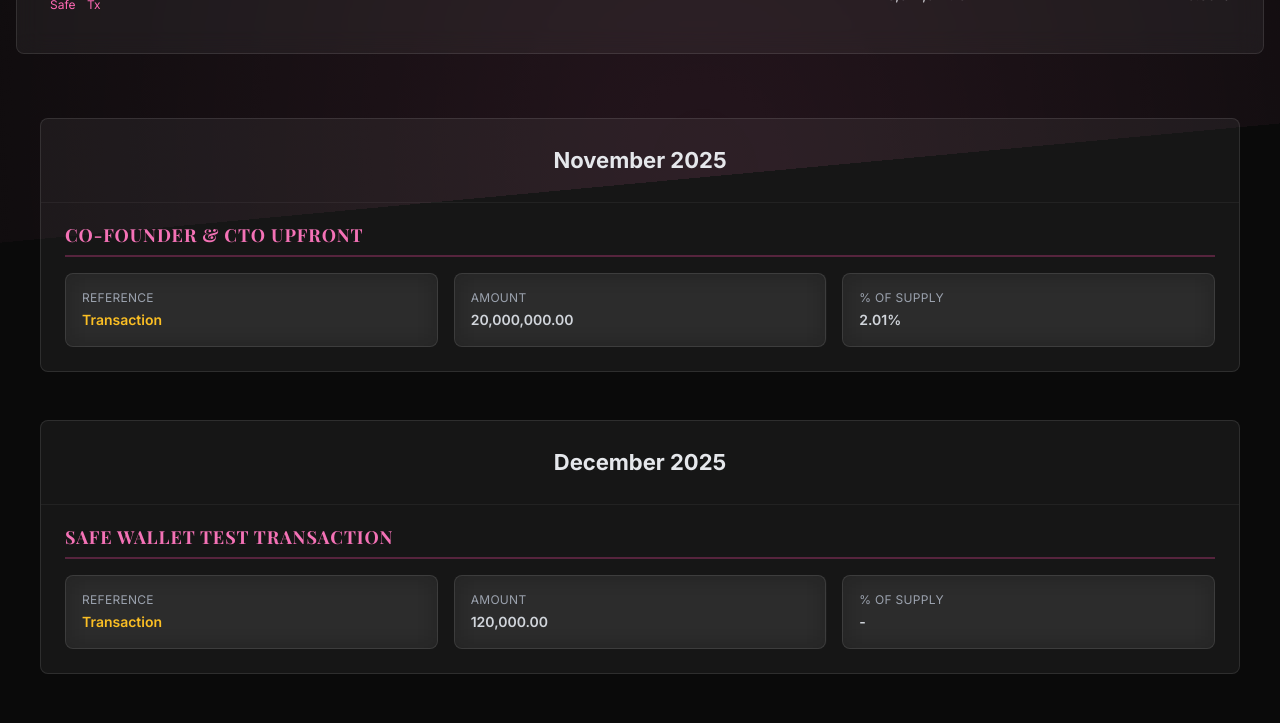
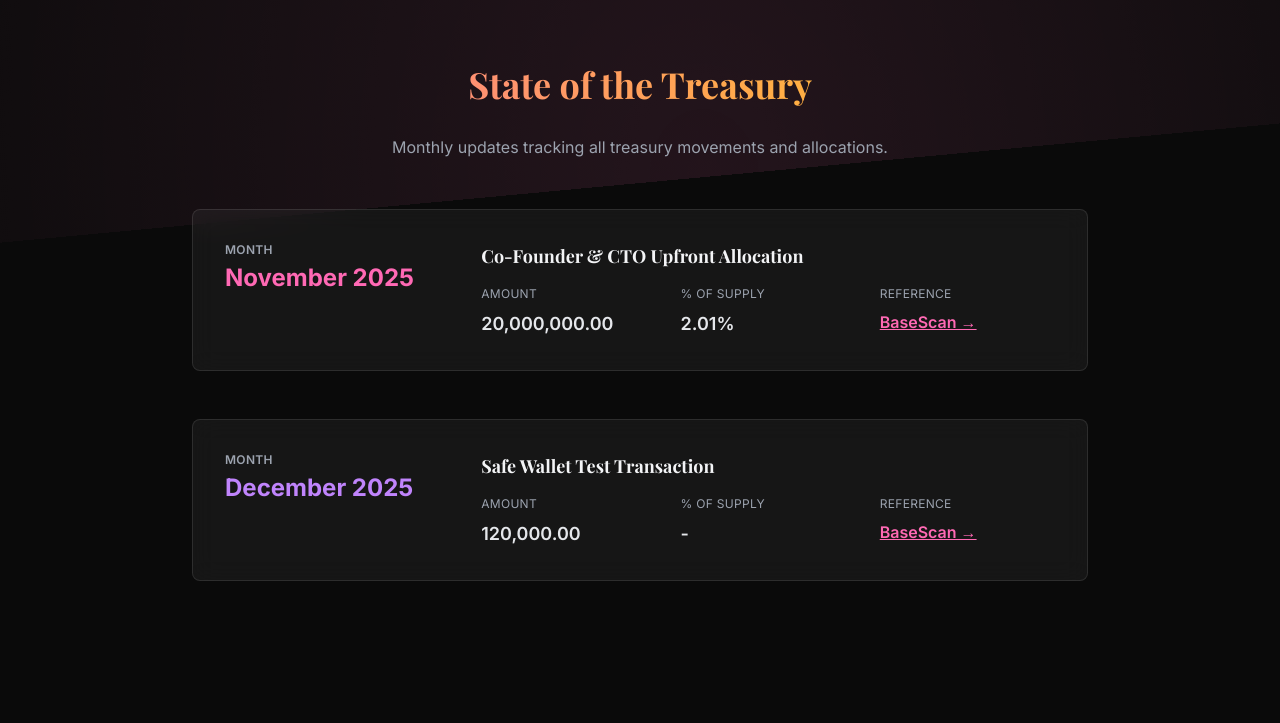
Before and after one commit to messyvirgo-coin/messyvirgo-com, an Eleventy site: page treasury.html in a window 1280 px wide. Shown: the part 917-1640 px from the top of the page. Built offline with nearby package versions, Linux system fonts and the light colour scheme; Eleventy itself is replaced by a stand-in of ours; files that its build step writes are made by us from their sources.

Commit message:
style: revamp Treasury page with updated headings, enhanced content for clarity, and improved layout for better user engagement

```diff
--- a/treasury.html
+++ b/treasury.html
@@ -146,17 +146,26 @@ permalink: /treasury.html
 
         <!-- Header Section -->
         <section class="mv-page-header mb-16 text-center">
-            <h1 class="text-gradient mb-4">Treasury</h1>
-            <p class="max-w-3xl mx-auto">Transparent log of treasury activity, reflecting on-chain movements and allocations.</p>
+            <h1 class="text-gradient mb-4">Treasury & Safes</h1>
+            <p class="max-w-3xl mx-auto">Full transparency into creator wallet security, Safe smart wallet allocations, and all on-chain treasury movements. Verify vesting schedules, team allocations, and monthly activity on-chain.</p>
         </section>
 
         <!-- Creator Wallet Security & Transparency Section -->
         <section class="mb-16">
-            <div class="glassmorphism rounded-lg p-6 md:p-8 text-left">
-                <h4 class="text-xl font-bold font-serif text-pink-400 mb-2">Creator Wallet Security & Transparency</h4>
-                <p class="text-sm text-gray-300 mb-4">The original creator allocation (431.85M $MESSY) has been transferred from a single externally owned address into six Safe smart wallets. This was necessary because MESSY's 1.25% reflection mechanic does not work with standard third-party locking services, which would either fail or mishandle the reflection tax on transfers.</p>
-                <p class="text-sm text-gray-300 mb-6">These six Safe wallets collectively hold all team and treasury allocations -- there are no undisclosed team wallets. Every transfer from these wallets is taxed at 1.25% and movements are reported in monthly "State of the Treasury" updates so anyone can verify activity on-chain. Full vesting schedules, CTO allocations, and all planned unlock dates are in the <a href="litepaper.html" class="text-pink-400 hover:underline" target="_blank" rel="noopener noreferrer">Litepaper</a>.</p>
-                <table class="w-full text-sm text-left">
+            <div class="grid grid-cols-1 md:grid-cols-2 gap-8 mt-8">
+                <!-- Left Card: Overview -->
+                <div class="glassmorphism rounded-lg p-6 md:p-8 text-left">
+                    <h4 class="text-2xl font-bold font-serif text-pink-400 mb-6">Creator Wallet Security & Transparency</h4>
+                    <p class="text-base text-gray-300 mb-4">The original creator allocation (431.85M $MESSY) has been transferred from a single externally owned address into six Safe smart wallets.</p>
+                    <p class="text-base text-gray-300 mb-6">This was necessary because MESSY's 1.25% reflection mechanic does not work with standard third-party locking services, which would either fail or mishandle the reflection tax on transfers.</p>
+                    <p class="text-base text-gray-300">These six Safe wallets collectively hold all team and treasury allocations — there are no undisclosed team wallets. Every transfer from these wallets is taxed at 1.25% and movements are reported in monthly "State of the Treasury" updates so anyone can verify activity on-chain.</p>
+                    <p class="text-base text-gray-300 mt-4">Full vesting schedules, CTO allocations, and all planned unlock dates are in the <a href="litepaper.html" class="text-pink-400 hover:underline" target="_blank" rel="noopener noreferrer">Litepaper</a>.</p>
+                </div>
+
+                <!-- Right Card: Allocations Table -->
+                <div class="glassmorphism rounded-lg p-6 md:p-8 text-left">
+                    <h4 class="text-2xl font-bold font-serif text-pink-400 mb-6">Allocations</h4>
+                    <table class="w-full text-sm text-left">
                     <thead class="text-xs text-gray-400 uppercase">
                         <tr>
                             <th>Allocation</th>
@@ -242,79 +251,76 @@ permalink: /treasury.html
                             <td class="text-right">0.39%</td>
                         </tr>
                     </tbody>
-                </table>
+                    </table>
+                </div>
             </div>
         </section>
 
-        <div class="buildlog-timeline text-left">
+        <!-- State of the Treasury Updates -->
+        <section class="mb-16 text-center">
+            <h3 class="text-3xl md:text-4xl font-bold font-serif text-gradient mb-6">State of the Treasury</h3>
+            <p class="max-w-3xl mx-auto text-gray-400 mb-12">Monthly updates tracking all treasury movements and allocations.</p>
 
-                <div class="buildlog-entry fade-in" data-week="November 2025">
-                    <div class="mv-card buildlog-entry-card">
-                        <div class="buildlog-entry-header">
-                            <div class="buildlog-entry-title">
-                                <div class="buildlog-entry-week">November 2025</div>
-                            </div>
+            <div class="space-y-4 max-w-4xl mx-auto text-left">
+                <!-- November 2025 -->
+                <div class="buildlog-entry fade-in glassmorphism rounded-lg p-6 md:p-8 border-l-4 border-pink-400">
+                    <div class="flex flex-col md:grid md:grid-cols-10 md:gap-6">
+                        <div class="md:col-span-3 flex-shrink-0 mb-4 md:mb-0">
+                            <div class="text-xs font-semibold text-gray-400 uppercase tracking-wide mb-1">Month</div>
+                            <div class="text-2xl font-bold text-pink-400">November 2025</div>
                         </div>
-                        <div class="buildlog-entry-content">
-                            <div class="buildlog-entry-body">
-                                <div class="mb-6">
-                                    <h4 class="text-pink-400 font-bold mb-2 uppercase text-xs tracking-wider">Co-Founder &amp; CTO Upfront</h4>
-                                    <div class="grid grid-cols-1 md:grid-cols-3 gap-4 text-sm text-gray-300">
-                                        <div class="glassmorphism rounded-lg p-4">
-                                            <p class="text-gray-400 text-xs uppercase tracking-wide mb-1">Reference</p>
-                                            <p class="font-semibold">
-                                                <a href="https://basescan.org/tx/0xff7e5fb2b7ddae5fc44e90ee987e1358913e6f8b5cebf061d88bdaa162c6c17a" target="_blank" rel="noopener noreferrer" class="text-pink-400 hover:text-pink-300 underline">Transaction</a>
-                                            </p>
-                                        </div>
-                                        <div class="glassmorphism rounded-lg p-4">
-                                            <p class="text-gray-400 text-xs uppercase tracking-wide mb-1">Amount</p>
-                                            <p class="font-semibold">20,000,000.00</p>
-                                        </div>
-                                        <div class="glassmorphism rounded-lg p-4">
-                                            <p class="text-gray-400 text-xs uppercase tracking-wide mb-1">% of Supply</p>
-                                            <p class="font-semibold">2.01%</p>
-                                        </div>
-                                    </div>
+                        <div class="md:col-span-7">
+                            <h4 class="text-lg font-bold text-gray-100 mb-4">Co-Founder &amp; CTO Upfront Allocation</h4>
+                            <div class="grid grid-cols-3 gap-4 md:gap-6">
+                                <div>
+                                    <p class="text-gray-400 text-xs uppercase tracking-wide mb-2">Amount</p>
+                                    <p class="text-base md:text-lg font-semibold text-gray-200">20,000,000.00</p>
+                                </div>
+                                <div>
+                                    <p class="text-gray-400 text-xs uppercase tracking-wide mb-2">% of Supply</p>
+                                    <p class="text-base md:text-lg font-semibold text-gray-200">2.01%</p>
+                                </div>
+                                <div>
+                                    <p class="text-gray-400 text-xs uppercase tracking-wide mb-2">Reference</p>
+                                    <p class="font-semibold">
+                                        <a href="https://basescan.org/tx/0xff7e5fb2b7ddae5fc44e90ee987e1358913e6f8b5cebf061d88bdaa162c6c17a" target="_blank" rel="noopener noreferrer" class="text-pink-400 hover:text-pink-300 underline">BaseScan →</a>
+                                    </p>
                                 </div>
                             </div>
                         </div>
                     </div>
                 </div>
 
-                <div class="buildlog-entry fade-in" data-week="December 2025">
-                    <div class="mv-card buildlog-entry-card">
-                        <div class="buildlog-entry-header">
-                            <div class="buildlog-entry-title">
-                                <div class="buildlog-entry-week">December 2025</div>
-                            </div>
+                <!-- December 2025 -->
+                <div class="buildlog-entry fade-in glassmorphism rounded-lg p-6 md:p-8 border-l-4 border-purple-400">
+                    <div class="flex flex-col md:grid md:grid-cols-10 md:gap-6">
+                        <div class="md:col-span-3 flex-shrink-0 mb-4 md:mb-0">
+                            <div class="text-xs font-semibold text-gray-400 uppercase tracking-wide mb-1">Month</div>
+                            <div class="text-2xl font-bold text-purple-400">December 2025</div>
                         </div>
-                        <div class="buildlog-entry-content">
-                            <div class="buildlog-entry-body">
-                                <div class="mb-6">
-                                    <h4 class="text-pink-400 font-bold mb-2 uppercase text-xs tracking-wider">Safe Wallet Test Transaction</h4>
-                                    <div class="grid grid-cols-1 md:grid-cols-3 gap-4 text-sm text-gray-300">
-                                        <div class="glassmorphism rounded-lg p-4">
-                                            <p class="text-gray-400 text-xs uppercase tracking-wide mb-1">Reference</p>
-                                            <p class="font-semibold">
-                                                <a href="https://basescan.org/tx/0xff7e5fb2b7ddae5fc44e90ee987e1358913e6f8b5cebf061d88bdaa162c6c17a" target="_blank" rel="noopener noreferrer" class="text-pink-400 hover:text-pink-300 underline">Transaction</a>
-                                            </p>
-                                        </div>
-                                        <div class="glassmorphism rounded-lg p-4">
-                                            <p class="text-gray-400 text-xs uppercase tracking-wide mb-1">Amount</p>
-                                            <p class="font-semibold">120,000.00</p>
-                                        </div>
-                                        <div class="glassmorphism rounded-lg p-4">
-                                            <p class="text-gray-400 text-xs uppercase tracking-wide mb-1">% of Supply</p>
-                                            <p class="font-semibold">-</p>
-                                        </div>
-                                    </div>
+                        <div class="md:col-span-7">
+                            <h4 class="text-lg font-bold text-gray-100 mb-4">Safe Wallet Test Transaction</h4>
+                            <div class="grid grid-cols-3 gap-4 md:gap-6">
+                                <div>
+                                    <p class="text-gray-400 text-xs uppercase tracking-wide mb-2">Amount</p>
+                                    <p class="text-base md:text-lg font-semibold text-gray-200">120,000.00</p>
+                                </div>
+                                <div>
+                                    <p class="text-gray-400 text-xs uppercase tracking-wide mb-2">% of Supply</p>
+                                    <p class="text-base md:text-lg font-semibold text-gray-200">-</p>
+                                </div>
+                                <div>
+                                    <p class="text-gray-400 text-xs uppercase tracking-wide mb-2">Reference</p>
+                                    <p class="font-semibold">
+                                        <a href="https://basescan.org/tx/0xff7e5fb2b7ddae5fc44e90ee987e1358913e6f8b5cebf061d88bdaa162c6c17a" target="_blank" rel="noopener noreferrer" class="text-pink-400 hover:text-pink-300 underline">BaseScan →</a>
+                                    </p>
                                 </div>
                             </div>
                         </div>
                     </div>
                 </div>
-
-        </div>
+            </div>
+        </section>
 
     </main>
 
```
Also changed, not shown: css/tailwind.css.
